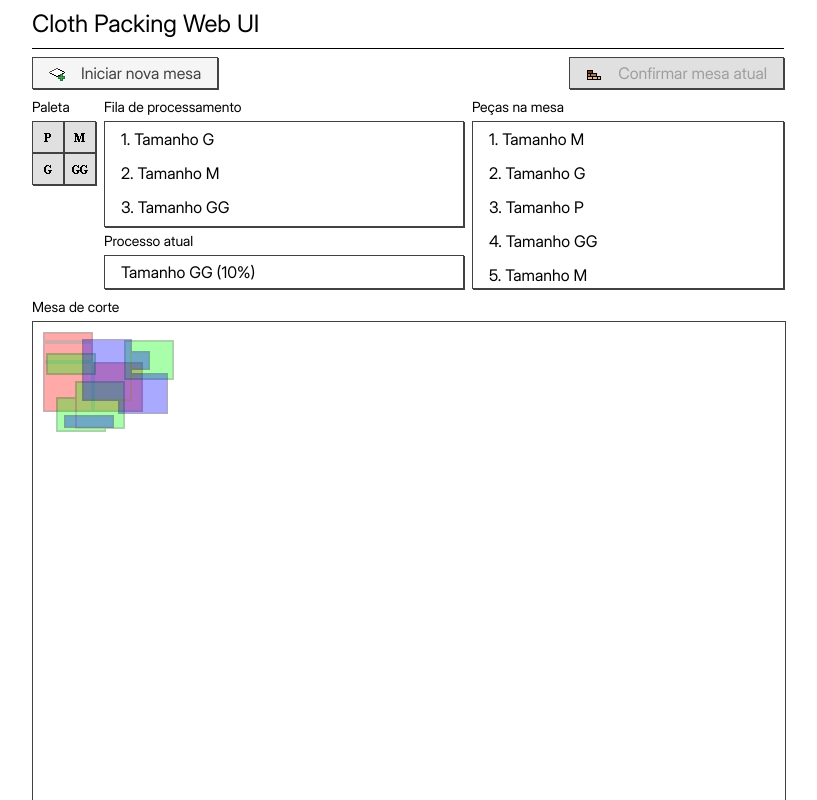
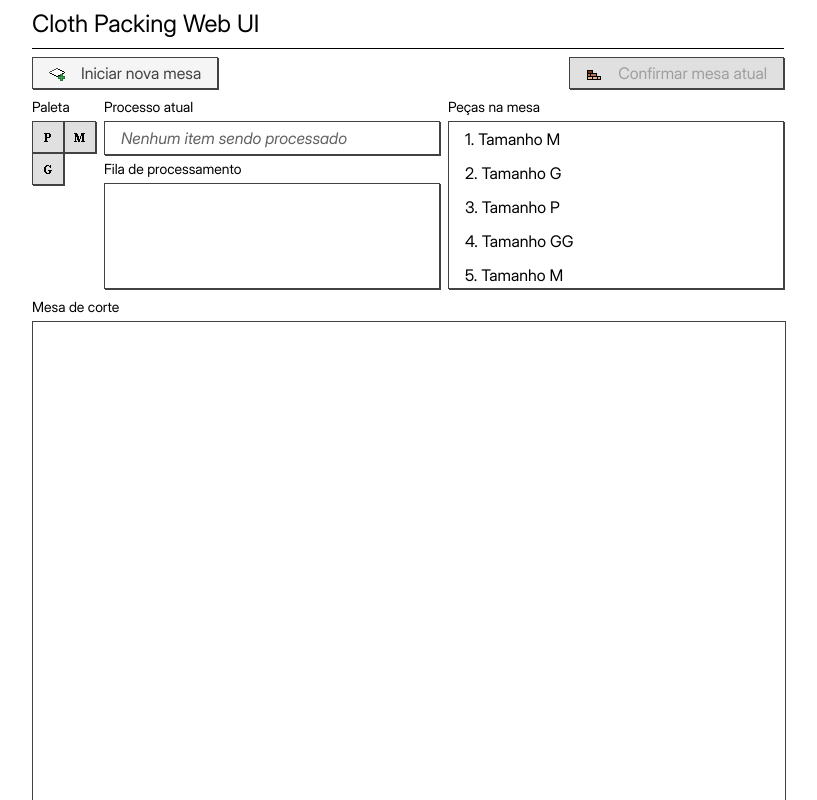
Before and after one commit to lucas-bortoli/clothing-packing-web-ui, a Preact app: page / in a window 1280 px wide. Shown: the whole page, without its empty margins (232-1049 px from the left). Built offline with nearby package versions, Linux system fonts and the light colour scheme.

Commit message:
Interação com o backend "funcional"

```diff
--- a/src/ApiClient.ts
+++ b/src/ApiClient.ts
@@ -34,19 +34,19 @@ export const table = {
    * Cria um pedido novo, retornando seu id.
    */
   create: async (tableWidth: number, tableHeight: number): Promise<string> => {
-    const response = await fetch(`${BASE_URL}/api/pedido/new`, {
+    const response = await fetch(`${BASE_URL}/table/new`, {
       method: "POST",
       headers: {
         "Content-Type": "application/json",
       },
       body: JSON.stringify({
-        w: tableWidth,
-        h: tableHeight,
+        width: tableWidth,
+        height: tableHeight,
       }),
     });
-    const responseBody = await response.json();
+    const responseBody = JSON.parse(await response.json());
 
-    return responseBody.id;
+    return responseBody.id.toString();
   },
 
   /**
@@ -54,17 +54,17 @@ export const table = {
    * @param size Tamanho da roupa.
    */
   addShirt: async (orderId: string, size: ShirtSize): Promise<void> => {
-    const response = await fetch(`${BASE_URL}/api/pedido/${orderId}/add`, {
+    const response = await fetch(`${BASE_URL}/table/${orderId}/add`, {
       method: "POST",
       headers: {
         "Content-Type": "application/json",
       },
       body: JSON.stringify({
         size: size,
-        type: "polo", // ??????
+        type: size, // ??????
       }),
     });
-    const responseBody = await response.json();
+    const responseBody = JSON.parse(await response.json());
 
     return responseBody.id;
   },
@@ -74,7 +74,22 @@ export const table = {
    * @param orderId O identificador do pedido ao qual a mesa de corte pertence.
    */
   getState: async (orderId: string): Promise<TableState> => {
-    const response = await fetch(`${BASE_URL}/api/pedido/${orderId}`);
-    return response.json();
+    const x = JSON.parse(await fetch(`${BASE_URL}/table/${orderId}`).then((r) => r.json()));
+    function screw(fucked: string): TableState["guillotine"] {
+      return JSON.parse(fucked.replace(/\(/g, "[").replace(/\)/g, "]").replace(/'/g, '"')).map(
+        (v: any[]) => ({
+          clothingId: v[0].toString(),
+          x: v[1],
+          y: v[2],
+          width: v[3],
+          height: v[4],
+        }),
+      );
+    }
+    x.maxRects = x.maxRects === null ? [] : screw(x.maxRects);
+    x.guillotine = x.guillotine === null ? [] : screw(x.guillotine);
+    x.skyline = x.skyline === null ? [] : screw(x.skyline);
+
+    return x;
   },
 };
--- /dev/null
+++ b/src/Table.ts
@@ -0,0 +1,127 @@
+import { useEffect, useState } from "preact/hooks";
+import * as apiClient from "./ApiClient";
+import Run from "./Utils/Run";
+
+export default class Table {
+  public readonly width: number;
+  public readonly height: number;
+
+  public orderId: string | null;
+
+  public readonly rects: {
+    maxRects: apiClient.Rect[];
+    guillotine: apiClient.Rect[];
+    skyline: apiClient.Rect[];
+  };
+
+  constructor(width: number, height: number) {
+    this.orderId = null;
+    this.width = width;
+    this.height = height;
+    this.rects = { maxRects: [], guillotine: [], skyline: [] };
+  }
+
+  async init() {
+    const orderId = await apiClient.table.create(this.width, this.height);
+    this.orderId = orderId;
+    await this.fetchLatestData();
+  }
+
+  private async fetchLatestData() {
+    if (!this.orderId) {
+      throw new Error("É preciso chamar init() antes de fetchLatestData().");
+    }
+
+    const { maxRects, guillotine, skyline } = await apiClient.table.getState(this.orderId);
+    this.rects.maxRects = maxRects;
+    this.rects.guillotine = guillotine;
+    this.rects.skyline = skyline;
+  }
+}
+
+export function useTable(orderId: string | null, tableWidth: number, tableHeight: number) {
+  const [tableDimensions, setTableDimensions] = useState<{ width: number; height: number }>({
+    width: tableWidth,
+    height: tableHeight,
+  });
+  const [rectsMaxRects, setRectsMaxRects] = useState<apiClient.Rect[]>([]);
+  const [rectsSkyline, setRectsSkyline] = useState<apiClient.Rect[]>([]);
+  const [rectsGuillotine, setRectsGuillotine] = useState<apiClient.Rect[]>([]);
+
+  const [processingQueue, setProcessingQueue] = useState<apiClient.ShirtSize[]>([]);
+  const [currentProcessingItem, setCurrentProcessingItem] = useState<apiClient.ShirtSize | null>(
+    null,
+  );
+
+  useEffect(() => {
+    if (orderId === null) return;
+
+    Run(async () => {
+      const tableState = await apiClient.table.getState(orderId);
+      setRectsGuillotine(tableState.guillotine);
+      setRectsMaxRects(tableState.maxRects);
+      setRectsSkyline(tableState.skyline);
+      setTableDimensions({ width: tableState.width, height: tableState.height });
+    });
+  }, [orderId, processingQueue]);
+
+  useEffect(() => {
+    if (orderId === null || processingQueue.length === 0 || currentProcessingItem !== null) return;
+
+    Run(async () => {
+      const nextClothingItem = processingQueue[0]!;
+
+      // avançar item na fila
+      setProcessingQueue((oldQueue) => oldQueue.slice(1));
+      setCurrentProcessingItem(nextClothingItem);
+      await apiClient.table.addShirt(orderId, nextClothingItem);
+
+      // atualizar dados da tela
+      const tableState = await apiClient.table.getState(orderId);
+      setRectsGuillotine(tableState.guillotine);
+      setRectsMaxRects(tableState.maxRects);
+      setRectsSkyline(tableState.skyline);
+      setTableDimensions({ width: tableState.width, height: tableState.height });
+
+      setCurrentProcessingItem(null);
+    });
+  }, [orderId, processingQueue, currentProcessingItem]);
+
+  return {
+    tableDimensions,
+    currentProcessingItem,
+    processingQueue,
+    rectsGuillotine,
+    rectsMaxRects,
+    rectsSkyline,
+    addToQueue: (clothingItem: apiClient.ShirtSize) => {
+      setProcessingQueue((queue) => [...queue, clothingItem]);
+    },
+    queueMoveItem: (itemIndex: number, direction: "up" | "down") => {
+      setProcessingQueue((queue) => {
+        if (direction === "up") {
+          if (itemIndex === 0) return queue;
+          const newArr = queue.slice();
+          const a = newArr[itemIndex];
+          const b = newArr[itemIndex - 1];
+          newArr[itemIndex] = b;
+          newArr[itemIndex - 1] = a;
+          return newArr;
+        } else {
+          if (itemIndex === queue.length - 1) return queue;
+          const newArr = queue.slice();
+          const a = newArr[itemIndex];
+          const b = newArr[itemIndex + 1];
+          newArr[itemIndex] = b;
+          newArr[itemIndex + 1] = a;
+          return newArr;
+        }
+      });
+    },
+    queueDeleteItem: (itemIndex: number) => {
+      setProcessingQueue((queue) => {
+        return queue.filter((_, i) => itemIndex !== i);
+      });
+    },
+  };
+}
--- a/src/main.tsx
+++ b/src/main.tsx
@@ -1,18 +1,22 @@
 import { render } from "preact";
 import { useState } from "preact/hooks";
-import { Rect, ShirtSize } from "./ApiClient";
+import * as apiClient from "./ApiClient";
+import { ShirtSize } from "./ApiClient";
 import Button, { IconButton } from "./Components/Button";
 import Icon from "./Components/Icon";
 import "./index.css";
+import { useTable } from "./Table";
 import Color from "./Utils/Color";
 import Run from "./Utils/Run";
-import * as apiClient from "./ApiClient";
+
+//@ts-expect-error
+window.apiClient = apiClient;
 
 const ShirtSizes = [
   { iconName: "SizeP", size: "P" satisfies ShirtSize },
   { iconName: "SizeM", size: "M" satisfies ShirtSize },
   { iconName: "SizeG", size: "G" satisfies ShirtSize },
-  { iconName: "SizeGG", size: "GG" satisfies ShirtSize },
+  // { iconName: "SizeGG", size: "GG" satisfies ShirtSize },
 ] as const;
 
 enum Algorithm {
@@ -22,54 +26,40 @@ enum Algorithm {
 }
 
 function App() {
-  const [processQueue, setProcessQueue] = useState<ShirtSize[]>(["G", "M", "GG", "P"]);
-
-  const [rectsMaxRects, setRectsMaxRects] = useState<Rect[]>([
-    { clothingId: "a", x: 10, y: 10, width: 50, height: 10 },
-    { clothingId: "a", x: 10, y: 20, width: 50, height: 20 },
-    { clothingId: "a", x: 10, y: 40, width: 50, height: 50 },
-    { clothingId: "a", x: 60, y: 40, width: 50, height: 50 },
-  ]);
-
-  const [rectsSkyline, setRectsSkyline] = useState<Rect[]>([
-    { clothingId: "a", x: 23, y: 75, width: 50, height: 35 },
-    { clothingId: "a", x: 91, y: 18, width: 50, height: 40 },
-    { clothingId: "a", x: 42, y: 59, width: 50, height: 48 },
-    { clothingId: "a", x: 13, y: 31, width: 50, height: 22 },
-  ]);
-
-  const [rectsGuillotine, setRectsGuillotine] = useState<Rect[]>([
-    { clothingId: "a", x: 67, y: 29, width: 50, height: 19 },
-    { clothingId: "a", x: 85, y: 51, width: 50, height: 41 },
-    { clothingId: "a", x: 31, y: 93, width: 50, height: 13 },
-    { clothingId: "a", x: 49, y: 17, width: 50, height: 62 },
-  ]);
-
   const [visibleAlgos, setVisibleAlgos] = useState<Set<Algorithm>>(
     new Set([Algorithm.Guillotine, Algorithm.MaxRects, Algorithm.Skyline]),
   );
 
-  const [currentOrder, setCurrentOrder] = useState<string | null>(null);
+  const [currentOrderId, setCurrentOrderId] = useState<string | null>(null);
   const [isMutationPending, setIsMutationPending] = useState(false);
-  async function refreshTableStatus() {
-    const state = await apiClient.table.getState(currentOrder!);
-    setRectsGuillotine(state.guillotine);
-    setRectsMaxRects(state.maxRects);
-    setRectsSkyline(state.skyline);
+
+  const table = useTable(currentOrderId, 100, 100);
+
+  async function createNewTable() {
+    setIsMutationPending(true);
+    const orderId = await apiClient.table.create(100, 100);
+    setCurrentOrderId(orderId);
+    setIsMutationPending(false);
   }
 
-  const areControlsDisabled = currentOrder === null || isMutationPending;
+  async function commitTable() {
+    setIsMutationPending(true);
+    setCurrentOrderId(null);
+    setIsMutationPending(false);
+  }
+
+  const areControlsDisabled = currentOrderId === null || isMutationPending;
 
   return (
     <div class="mx-auto flex h-full w-full max-w-screen-md select-none flex-col gap-2 p-2">
       <h1 class="text-2xl">Cloth Packing Web UI</h1>
       <hr />
       <div class="flex justify-between gap-1">
-        <Button disabled={currentOrder !== null} onClick={() => setCurrentOrder("TODO")}>
+        <Button disabled={currentOrderId !== null} onClick={createNewTable}>
           <Icon name="NewLayer" />
           Iniciar nova mesa
         </Button>
-        <Button disabled={areControlsDisabled} onClick={() => setCurrentOrder(null)}>
+        <Button disabled={areControlsDisabled} onClick={commitTable}>
           <Icon name="Build" />
           Confirmar mesa atual
         </Button>
@@ -85,18 +75,30 @@ function App() {
                   iconName={size.iconName}
                   disabled={areControlsDisabled}
                   class="w-full"
-                  onClick={function addIt() {
-                    setProcessQueue([...processQueue, size.size]);
-                  }}
+                  onClick={table.addToQueue.bind(null, size.size)}
                 />
               );
             })}
           </section>
         </div>
-        <div class="flex h-full grow flex-col gap-1">
+        <div class="flex h-full flex-1 grow flex-col gap-1">
+          <label class="text-sm">Processo atual</label>
+          <section class="border border-grey-800 shadow-pixel">
+            <div class="group flex items-center gap-2 px-4 py-1 hover:bg-grey-200">
+              {Run(() => {
+                if (table.currentProcessingItem === null) {
+                  return (
+                    <span class="grow italic text-grey-700">Nenhum item sendo processado</span>
+                  );
+                } else {
+                  return <span class="grow">Tamanho {table.currentProcessingItem}</span>;
+                }
+              })}
+            </div>
+          </section>
           <label class="text-sm">Fila de processamento</label>
           <section class="grow overflow-y-scroll border border-grey-800 shadow-pixel">
-            {processQueue.map((size, i) => {
+            {table.processingQueue.map((size, i) => {
               return (
                 <div key={i} class="group flex items-center gap-2 px-4 py-1 hover:bg-grey-200">
                   <span class="grow">
@@ -107,52 +109,28 @@ function App() {
                       iconName="ArrowUp"
                       buttonSize="small"
                       disabled={areControlsDisabled}
-                      onClick={function moveUp() {
-                        if (i === 0) return;
-                        const newArr = processQueue.slice();
-                        const a = newArr[i];
-                        const b = newArr[i - 1];
-                        newArr[i] = b;
-                        newArr[i - 1] = a;
-                        setProcessQueue(newArr);
-                      }}
+                      onClick={table.queueMoveItem.bind(null, i, "up")}
                     />
                     <IconButton
                       iconName="ArrowDown"
                       buttonSize="small"
                       disabled={areControlsDisabled}
-                      onClick={function moveDown() {
-                        if (i === processQueue.length - 1) return;
-                        const newArr = processQueue.slice();
-                        const a = newArr[i];
-                        const b = newArr[i + 1];
-                        newArr[i] = b;
-                        newArr[i + 1] = a;
-                        setProcessQueue(newArr);
-                      }}
+                      onClick={table.queueMoveItem.bind(null, i, "down")}
                     />
                     <IconButton
                       iconName="Delete"
                       buttonSize="small"
                       class="ml-1"
                       disabled={areControlsDisabled}
-                      onClick={function deleteIt() {
-                        setProcessQueue((qs) => qs.filter((_, j) => j !== i));
-                      }}
+                      onClick={table.queueDeleteItem.bind(null, i)}
                     />
                   </div>
                 </div>
               );
             })}
           </section>
-          <label class="text-sm">Processo atual</label>
-          <section class="border border-grey-800 shadow-pixel">
-            <div class="group flex items-center gap-2 px-4 py-1 hover:bg-grey-200">
-              <span class="grow">Tamanho GG (10%)</span>
-            </div>
-          </section>
         </div>
-        <div class="flex h-full grow flex-col gap-1">
+        <div class="flex h-full flex-1 grow flex-col gap-1">
           <label class="text-sm">Peças na mesa</label>
           <section class="grow overflow-y-scroll border border-grey-800 shadow-pixel">
             {(["M", "G", "P", "GG", "M", "P", "M", "M", "G"] as const).map((size, i) => {
@@ -174,19 +152,19 @@ function App() {
         const algos = [
           {
             algo: Algorithm.MaxRects,
-            rects: rectsMaxRects,
+            rects: table.rectsMaxRects,
             algoName: "Max Rects",
             friendlyColor: [255, 0, 0],
           },
           {
             algo: Algorithm.Skyline,
-            rects: rectsSkyline,
+            rects: table.rectsSkyline,
             algoName: "Skyline",
             friendlyColor: [0, 255, 0],
           },
           {
             algo: Algorithm.Guillotine,
-            rects: rectsGuillotine,
+            rects: table.rectsGuillotine,
             algoName: "Guillotine",
             friendlyColor: [0, 0, 255],
           },
```
